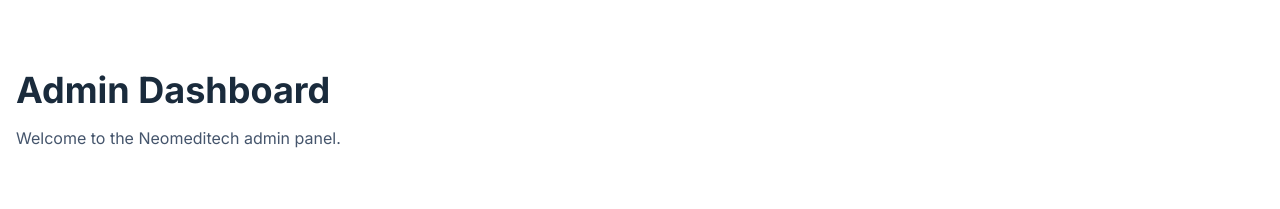
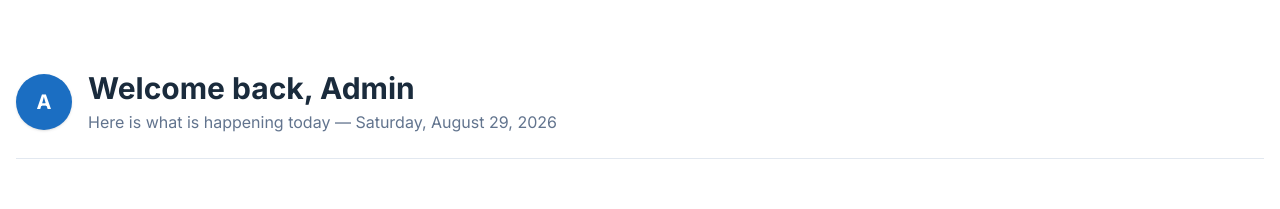
Before and after one commit to semshang/NEO-MED-WEBSITE, a Next.js app: page /admin in a window 1280 px wide. Shown: the part 175-384 px from the top of the page. Built offline with nearby package versions, Linux system fonts and the light colour scheme; no server answers.

Commit message:
Add personalized welcome header to admin dashboard

```diff
--- a/src/app/admin/page.tsx
+++ b/src/app/admin/page.tsx
@@ -1,6 +1,87 @@
+"use client";
+
+import { useSession, signOut } from "next-auth/react";
+import { useState } from "react";
+
 export default function AdminDashboard() {
+  const { data: session, status } = useSession();
+  const [isDropdownOpen, setIsDropdownOpen] = useState(false);
+
+  if (status === "loading") {
+    return (
+      <div className="container mx-auto px-4 py-20 max-w-7xl min-h-[60vh]">
+        <div className="flex items-center space-x-4 mb-12 pb-6 border-b border-slate-100">
+          <div className="w-14 h-14 bg-slate-200 rounded-full animate-pulse"></div>
+          <div className="space-y-3">
+            <div className="h-7 w-48 bg-slate-200 rounded animate-pulse"></div>
+            <div className="h-4 w-64 bg-slate-200 rounded animate-pulse"></div>
+          </div>
+        </div>
+        <div className="h-10 w-64 bg-slate-200 rounded animate-pulse mb-4"></div>
+        <div className="h-6 w-96 bg-slate-200 rounded animate-pulse"></div>
+      </div>
+    );
+  }
+
+  // Formatting current date
+  const today = new Date().toLocaleDateString('en-US', {
+    weekday: 'long',
+    year: 'numeric',
+    month: 'long',
+    day: 'numeric'
+  });
+
   return (
     <div className="container mx-auto px-4 py-20 max-w-7xl min-h-[60vh]">
+      {/* Welcome Header */}
+      <div className="flex items-center justify-between mb-12 pb-6 border-b border-slate-200">
+        <div className="flex items-center space-x-4">
+          <div className="relative">
+            <button
+              onClick={() => setIsDropdownOpen(!isDropdownOpen)}
+              className="focus:outline-none rounded-full ring-2 ring-transparent focus:ring-brand-blue transition-all"
+            >
+              {session?.user?.image ? (
+                <img
+                  src={session.user.image}
+                  alt="Admin Avatar"
+                  className="w-14 h-14 rounded-full object-cover border border-slate-200 shadow-sm"
+                />
+              ) : (
+                <div className="w-14 h-14 rounded-full bg-brand-blue text-white flex items-center justify-center text-xl font-bold shadow-sm">
+                  {session?.user?.name ? session.user.name.charAt(0) : "A"}
+                </div>
+              )}
+            </button>
+
+            {/* Dropdown Menu */}
+            {isDropdownOpen && (
+              <div className="absolute top-16 left-0 w-48 bg-white border border-slate-200 rounded-xl shadow-lg py-1 z-50">
+                <div className="px-4 py-2 border-b border-slate-100 mb-1">
+                  <p className="text-sm font-bold text-brand-navy truncate">{session?.user?.name}</p>
+                  <p className="text-xs text-slate-500 truncate">{session?.user?.email}</p>
+                </div>
+                <button
+                  onClick={() => signOut({ callbackUrl: "/" })}
+                  className="w-full text-left px-4 py-2 text-sm text-red-600 hover:bg-red-50 transition-colors font-medium"
+                >
+                  Sign out
+                </button>
+              </div>
+            )}
+          </div>
+          <div>
+            <h1 className="text-2xl md:text-3xl font-bold text-brand-navy">
+              Welcome back, {session?.user?.name ? session.user.name.split(' ')[0] : "Admin"}
+            </h1>
+            <p className="text-slate-500 text-sm md:text-base mt-1">
+              Here is what is happening today &mdash; {today}
+            </p>
+          </div>
+        </div>
+      </div>
+
+      {/* Existing Content */}
       <h1 className="text-4xl font-bold text-brand-navy mb-4">Admin Dashboard</h1>
       <p className="text-slate-600">Welcome to the Neomeditech admin panel.</p>
     </div>
```
